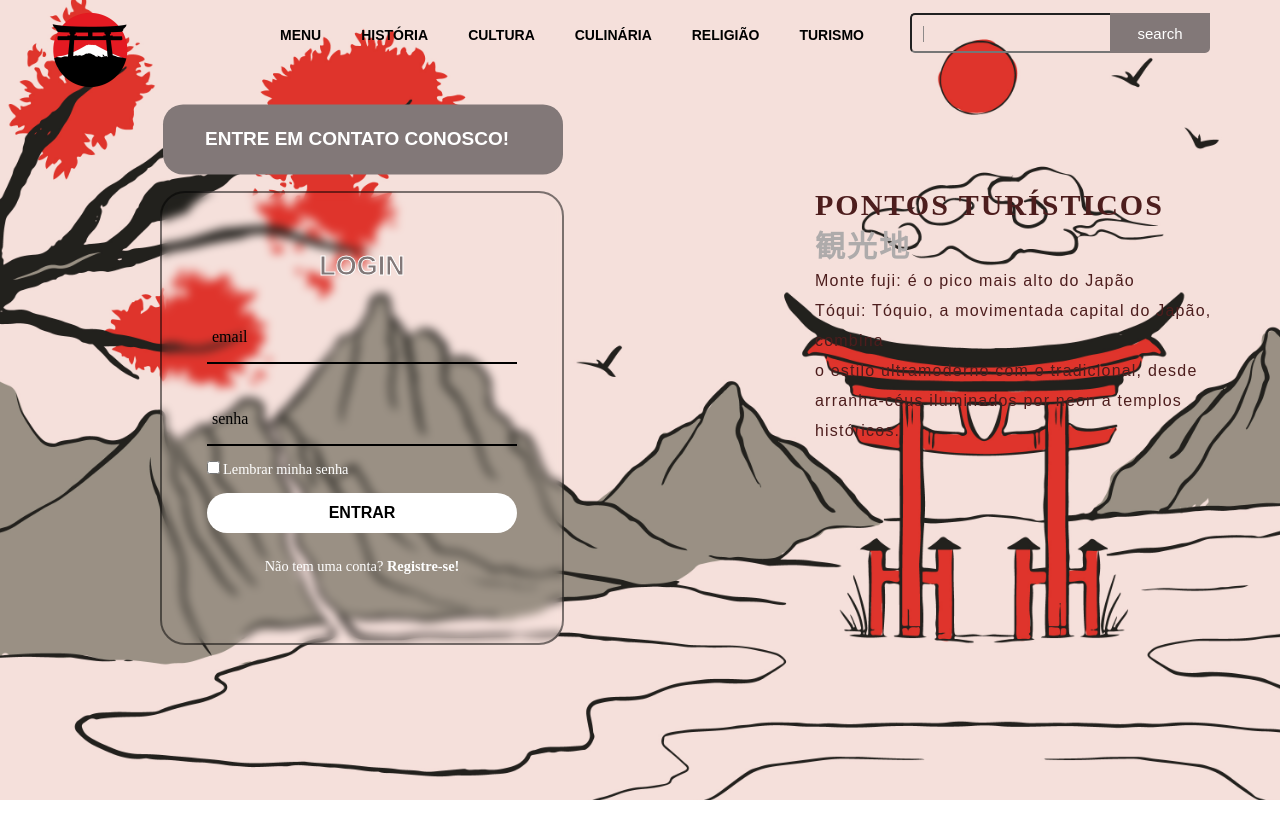
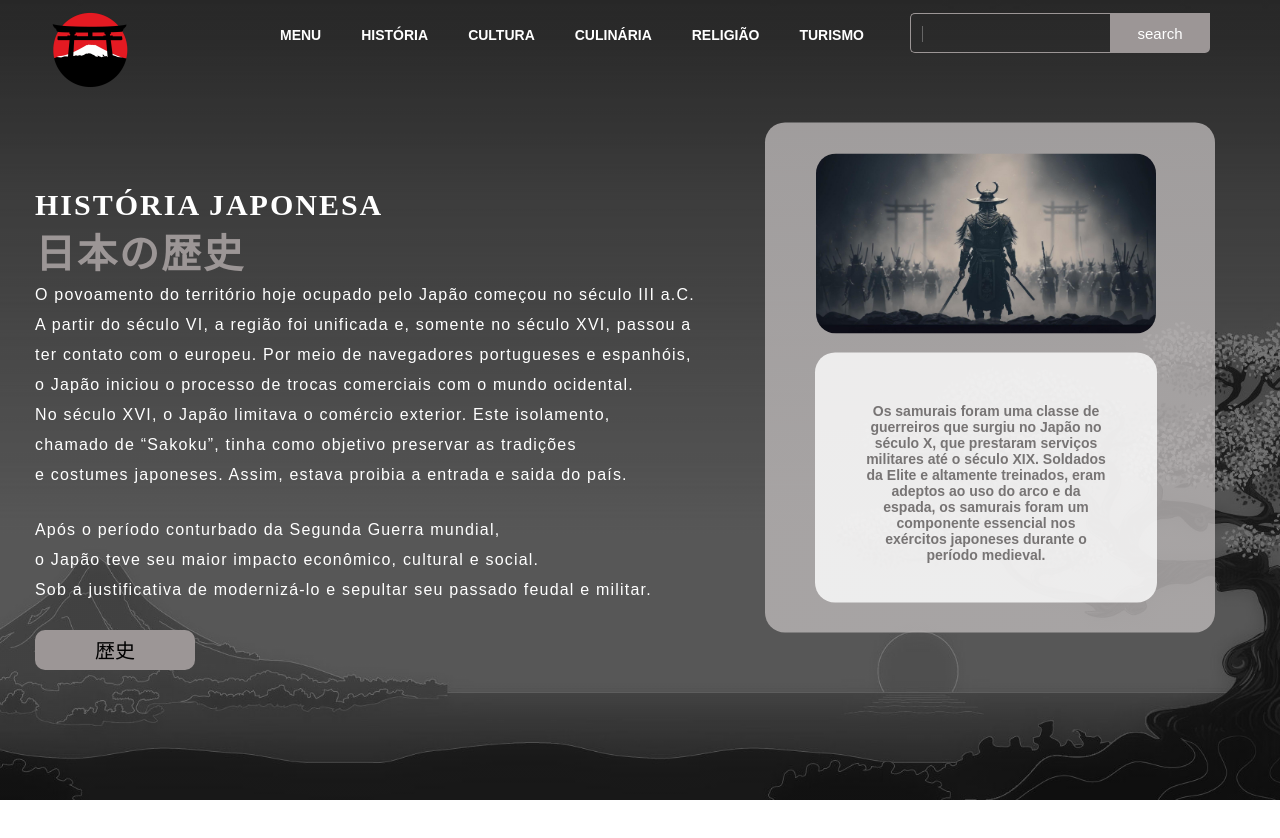
Before and after one commit to dayanzoka/site-html, a plain HTML site: page index.html in a window 1280 px wide. After the commit the page ends 800 px from the top, so only its background shows below. Drawn offline with Linux system fonts and the light colour scheme.

Commit message:
Add files via upload

```diff
--- a/index.html
+++ b/index.html
@@ -1,4 +1,3 @@
-
 <!DOCTYPE html>
 <html lang="en">
 <head>
@@ -15,7 +14,7 @@
     <div class="main">
         <div class="navegacao">
             <div class="icon">
-                <h2 class="logo"><img src="japao png.png" style="width: 100px;  height: 100px; border-radius: 20px;"> </h2>
+                <h2 class="logo"><img src="japao png.png" width="100", height="100"> </h2>
             </div>
 
             <div class="menu">
@@ -36,40 +35,28 @@
 
         </div>
         <div class="conteudo">
-            <h1> PONTOS TURÍSTICOS<br><span>観光地</span> </h1>
-            <p class="par">Monte fuji: é o pico mais alto do Japão<br>
-                Tóqui: Tóquio, a movimentada capital do Japão, combina<br>
-                o estilo ultramoderno com o tradicional, desde arranha-céus
-                iluminados por neon a templos históricos.</p>
+            <h1>HISTÓRIA JAPONESA  <br><span>日本の歴史</span> </h1>
+            <p class="par">O povoamento do território hoje ocupado pelo Japão começou no século III a.C. <br>
+                A partir do século VI, a região foi unificada e, somente no século XVI, passou a <br>
+                ter contato com o europeu. Por meio de navegadores portugueses e espanhóis, <br>
+                 o Japão iniciou o processo de trocas comerciais com o mundo ocidental.<br>
+                No século XVI, o Japão limitava o comércio exterior. Este isolamento, <br>
+                chamado de “Sakoku”, tinha como objetivo preservar as tradições <br>
+                e costumes japoneses. Assim, estava proibia a entrada e saida do país. </p>
+                <p class="par">Após o período conturbado da Segunda Guerra mundial, <br>
+                    o Japão teve seu maior impacto econômico, cultural e social. <br>
+                    Sob a justificativa de modernizá-lo e sepultar seu passado feudal e militar. </p>
 
-                <div class="borda"></div>
+                <button class="cn"><a href="#">歴史</a></button>
 
-                    <div class="contato">
-                        <h2 class="oi">ENTRE EM CONTATO CONOSCO!</h2>
+                <div class="samurai">
+                   <h1 class="img"> <img src="samurai.jpg" style="width: 340px;  height: 180px; border-radius: 20px;"></h1>
+                    <h2> Os samurais foram uma classe de guerreiros que surgiu no Japão no século X,
+                        que prestaram serviços militares até o século XIX. Soldados da Elite e altamente
+                        treinados, eram adeptos ao uso do arco e da espada, os samurais foram um
+                        componente essencial nos exércitos japoneses durante o período medieval. </h2>
 
-                <div class="form">
-                    <div class="form-value">
-                        <form action="">
-                            <h2 class="logar">LOGIN</h2>
-                            <div class="inputbox">
-                                <ion-icon name="mail-outline"></ion-icon>
-                                <input type="email" required>
-                                <label for="">email</label>
-                            </div>
-                            <div class="inputbox">
-                                <ion-icon name="lock-closed-outline"></ion-icon>
-                                <input type="password" required>
-                                <label for="">senha</label>
-                            </div>
-                            <div class="forget">
-                                <label for=""><input type="checkbox">Lembrar minha  <a href="#">senha</a></label>
-
-                            </div>
-                            <button class="b">ENTRAR</button>
-                                <div class="register">
-                                    <p>Não tem uma conta? <a href="#">Registre-se!</a></p>
-                                </div>
-                        </form>
+                </div>
                     </div>
                 </div>
         </div>
--- a/style.css
+++ b/style.css
@@ -5,7 +5,7 @@
 
 .main{
     width: 100%;
-    background: url(a.jpg);
+    background: linear-gradient(to top, rgba(0,0,0,0.5)50%,rgba(0,0,0,0.5)50%), url(cinzaa.jpg);
     background-position: center;
     background-size: cover;
     height: 100vh;
@@ -33,7 +33,6 @@
     width: 400px;
     float: left;
     height: 70px;
-    color:#000000;
 }
 
 ul{
@@ -52,14 +51,14 @@ ul li{
 
 ul li a{
     text-decoration: none;
-    color:  #000000;
+    color: #fff;
     font-family: Arial;
     font-weight: bold;
     transition: 0.4s ease-in-out;
 }
 
 ul li a:hover{
-    color: #a19a9a;
+    color: #9c9696;
 }
 
 .pesquisa{
@@ -73,6 +72,7 @@ ul li a:hover{
     width: 200px;
     height: 40px;
     background: transparent;
+    border: 1px solid #9c9696;
     margin-top: 13px;
     color: #fff;
     border-right: none;
@@ -86,10 +86,10 @@ ul li a:hover{
 .botao{
     width: 100px;
     height: 40px;
-    background: #827878;
-    border: 2px solid #827878;
+    background: #9c9696;
+    border: 2px solid #9c9696;
     margin-top: 13px;
-    color: #ffffff;
+    color: #fff;
     font-size: 15px;
     border-bottom-right-radius: 5px;
     border-bottom-right-radius: 5px;
@@ -97,7 +97,7 @@ ul li a:hover{
     cursor: pointer;
 }
 .botao:hover{
-    color: #ffffff;
+    color: #5a5555;
 }
 
 .botao:focus{
@@ -112,12 +112,12 @@ ul li a:hover{
     width: 1250px;
     height: auto;
     margin: auto;
-    color: #4d1d1d;
+    color: #fff;
     position: relative;
 }
 
 .conteudo .par{
-    padding-left: 800px;
+    padding-left: 20px;
     padding-bottom: 25px;
     font-family: Arial;
     letter-spacing: 1.2px;
@@ -127,138 +127,74 @@ ul li a:hover{
 .conteudo h1{
     font-family: 'Times New Roman';
     font-size: 30px;
-    padding-left: 800px;
+    padding-left: 20px;
     margin-top: 9%;
     letter-spacing: 2px;
 }
 
-.conteudo span{
-    color:#aeabab;
-    font-size: 30px;
+.conteudo .cn{
+    width: 160px;
+    height: 40px;
+    background: #9c9696;
+    border: none;
+    margin-bottom: 10px;
+    margin-left: 20px;
+    font-size: 20px;
+    border-radius: 10px;
+    cursor: pointer;
+    transition: .4s ease;
+
 }
 
-.form{
-    position: relative;
-    width: 400px;
-    height: 450px;
-    background: transparent;
-    border: 2px solid rgba(0, 0, 0, 0.5);
-    border-radius: 25px;
-    backdrop-filter: blur(5px);
-    display: flex;
-    justify-content: center;
-    align-items: center;
-    left: 145px;
-    bottom: 280px;
-
-}
-.form h2{
-    font-size: 27px;
-    font-family: Arial;
-    color: #827878;
-    -webkit-text-stroke-width: 1px;
-    -webkit-text-stroke-color: #ffffff;
-    text-align: center;
-}
-.inputbox{
-    position: relative;
-    margin: 30px 0;
-    width: 310px;
-    border-bottom: 2px solid #000000;
-}
-.inputbox label{
-    position: absolute;
-    top: 50%;
-    left: 5px;
-    transform: translateY(-50%);
+.conteudo .cn a{
+    text-decoration: none;
     color: #000000;
-    font-size: 1em;
-    pointer-events: none;
-    transition: .5s;
-}
-input:focus ~ label,
-input:valid ~ label{
-top: -5px;
-}
-.inputbox input {
-    width: 100%;
-    height: 50px;
-    background: transparent;
-    border: none;
-    outline: none;
-    font-size: 1em;
-    padding:0 35px 0 5px;
-    color: #000000;
-}
-.inputbox ion-icon{
-    position: absolute;
-    right: 8px;
-    color: #000000;
-    font-size: 1.2em;
-    top: 20px;
-}
-.forget{
-    margin: -15px 0 15px ;
-    font-size: .9em;
-    color: #fff;
-    display: flex;
-    justify-content: space-between;
+    transition: .3s ease;
 }
 
-.forget label input{
-    margin-right: 3px;
-
-}
-.forget label a{
-    color: #fff;
-    text-decoration: none;
-}
-.forget label a:hover{
-    text-decoration: underline;
-}
-.b{
-    width: 100%;
-    height: 40px;
-    border-radius: 40px;
-    background: #fff;
-    border: none;
-    outline: none;
-    cursor: pointer;
-    font-size: 1em;
-    font-weight: 600;
-}
-.register{
-    font-size: .9em;
-    color: #fff;
-    text-align: center;
-    margin: 25px 0 10px;
-}
-.register p a{
-    text-decoration: none;
-    color: #fff;
-    font-weight: 600;
-}
-.register p a:hover{
-    text-decoration: underline;
+.cn:hover{
+    background-color: #fff;
 }
 
-.borda {
-    width: 350px;
-    height: 20px;
-    background-color: #827878;
+.conteudo span{
+    color:#9c9696;
+    font-size: 40px
+}
+
+.samurai {
+    width: 400px;
+    height: 460px;
+    background: linear-gradient(to top, rgba(187, 183, 183, 0.8)50%,rgba(187, 183, 183, 0.8)50%);
     position: absolute;
-    top: -80px;
-    left: 148px;
+    top: -40px;
+    left: 750px;
     transform: translate(0%,-5%);
     border-radius: 20px;
     padding: 25px;
 }
 
-.contato .oi{
-    left: 190px;
-    top: -60px;
+.samurai .img{
+    position: absolute;
+    top: -9px;
+    left: 31px;
+    border-radius: 20;
+
+}
+
+.samurai h2{
+    position: absolute;
+    top: 160px;
+    left: -20px;
     font-family: Arial;
-    font-size: 19px;
-    color:#ffffff;
-    position: absolute;
+    text-align: center;
+    color: #777474;
+    font-size: 14px;
+    background: linear-gradient(to top, rgba(255, 255, 255, 0.8)50%,rgba(255, 255, 255, 0.8)50%);
+    border-radius: 20px;
+    margin: 70px;
+    width: 242px;
+    height: 150px;
+    padding: 50px;
+
+
 }
```
Also changed, not shown: cinzaa.jpg (added), samurai.jpg (added).
